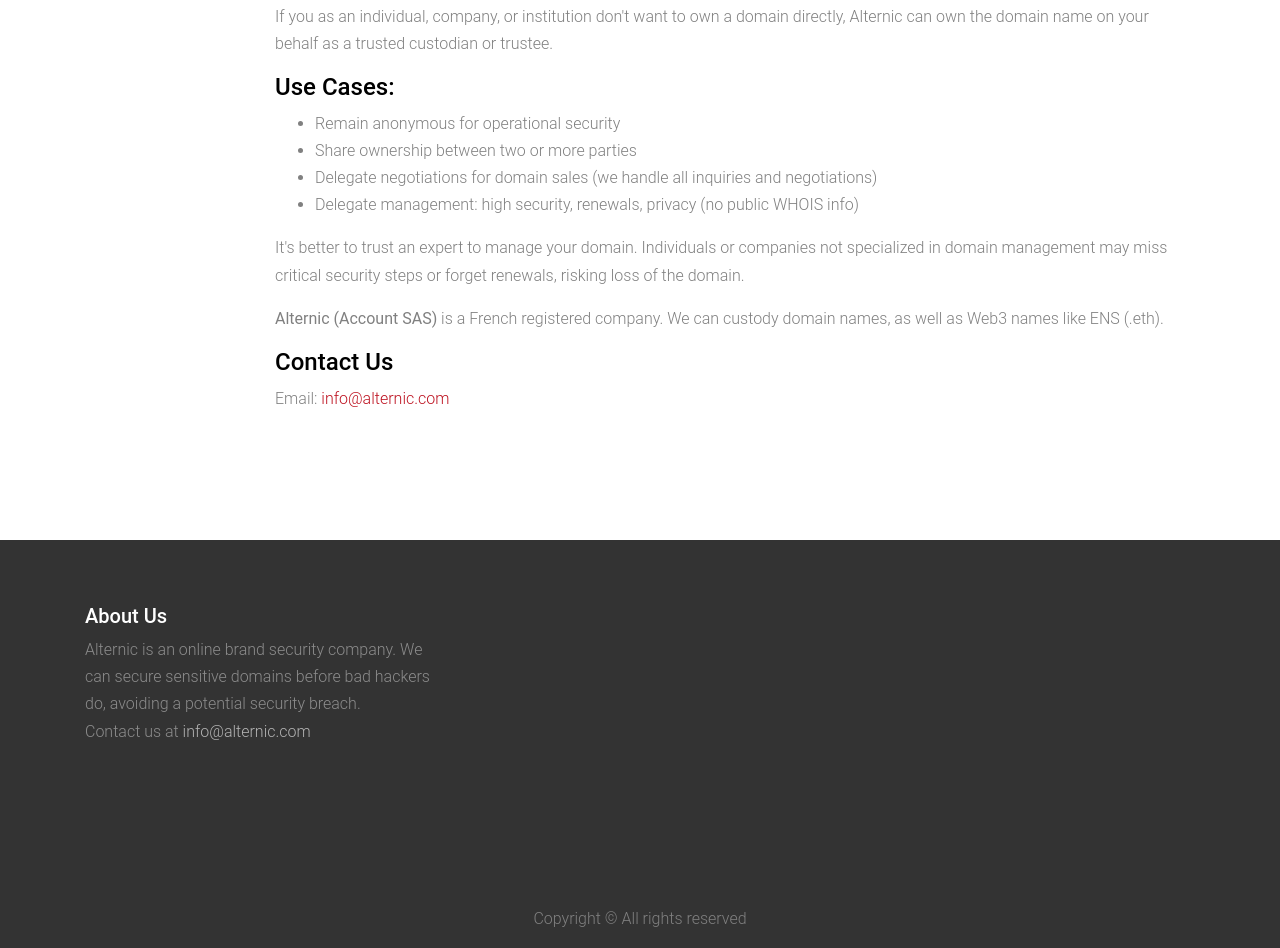
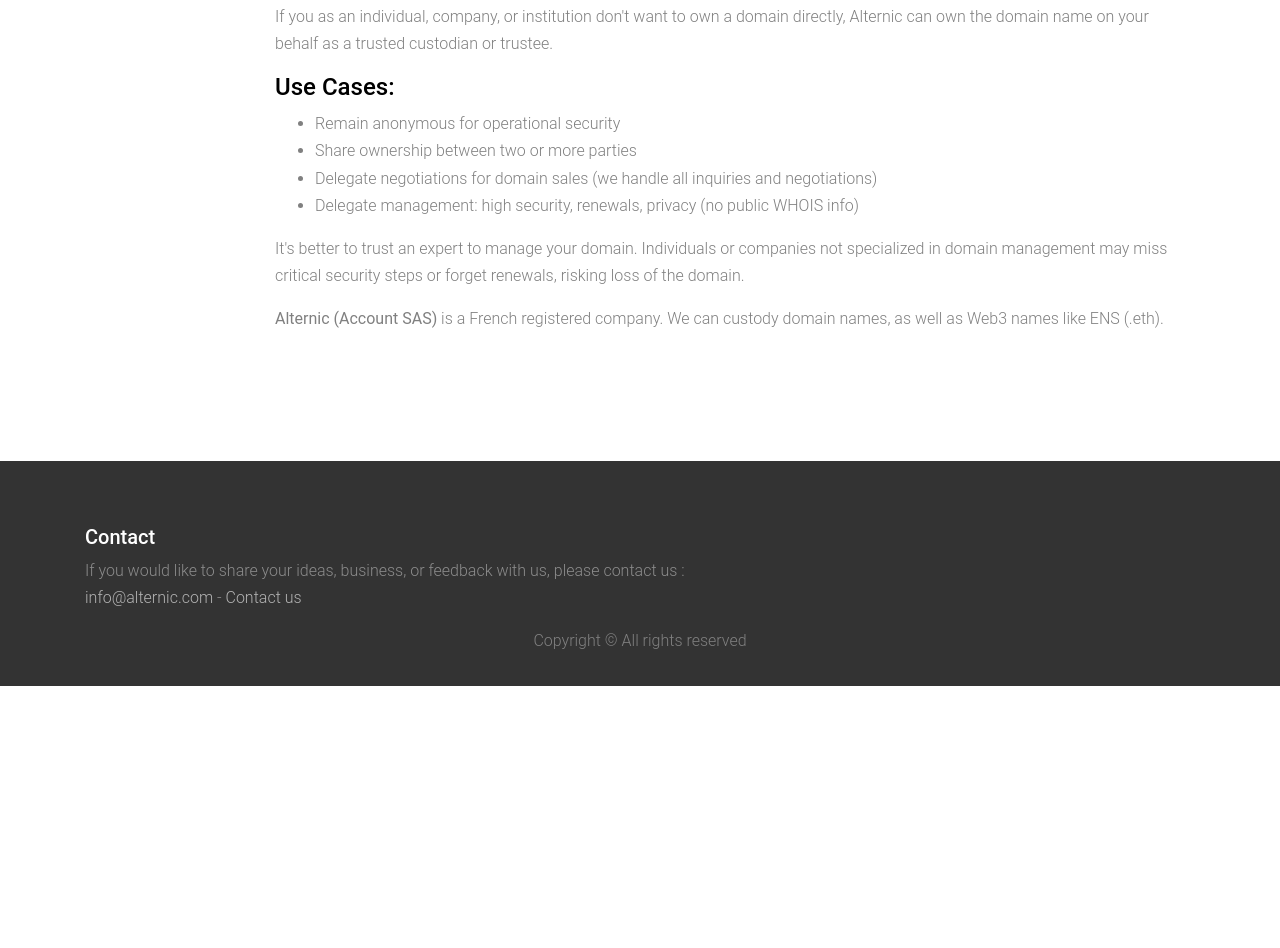
Before and after one commit to AlternicDomains/website, a website: page custody-domain.html in a window 1280 px wide. Shown: the part 421-1369 px from the top of the page. After the commit the page ends 1107 px from the top, so only its background shows below. Drawn offline with Linux system fonts and the light colour scheme.

Commit message:
update footer

```diff
--- a/custody-domain.html
+++ b/custody-domain.html
@@ -67,11 +67,13 @@
                                                 class="icon-menu h3"></span> <span class="menu-text">Menu</span></a>
                                     </div>
                                     <ul class="site-menu main-menu js-clone-nav d-none d-lg-block">
-                                            <li><a href="index.html" class="nav-link text-dark">Home</a></li>
-                                            <li><a href="#what-we-do-section" class="nav-link text-dark">What We Do</a></li>
-                                            <li><a href="custody-domain.html" class="nav-link text-dark">Domain Custody</a></li>
-                                            <li><a href="tokenisation-domain.html" class="nav-link text-dark">Domain Tokenisation</a></li>
-                                            <li><a href="contact.html" class="nav-link text-dark">Contact</a></li>
+                                        <li><a href="index.html" class="nav-link text-dark">Home</a></li>
+                                        <li><a href="#what-we-do-section" class="nav-link text-dark">What We Do</a></li>
+                                        <li><a href="custody-domain.html" class="nav-link text-dark">Domain Custody</a>
+                                        </li>
+                                        <li><a href="tokenisation-domain.html" class="nav-link text-dark">Domain
+                                                Tokenisation</a></li>
+                                        <li><a href="contact.html" class="nav-link text-dark">Contact</a></li>
                                     </ul>
                                 </div>
                             </nav>
@@ -111,8 +113,6 @@
                                     renewals, risking loss of the domain.</p>
                                 <p><strong>Alternic (Account SAS)</strong> is a French registered company. We can
                                     custody domain names, as well as Web3 names like ENS (.eth).</p>
-                                <h4>Contact Us</h4>
-                                <p>Email: <a href="mailto:info@alternic.com">info@alternic.com</a></p>
                             </div>
                         </div>
                     </div>
@@ -122,23 +122,28 @@
         <footer class="site-footer">
             <div class="container" id="contact-section">
                 <div class="row">
-                    <div class="col-lg-4 mb-5 mb-lg-0">
-                        <div class="row mb-5">
-                            <div class="col-12">
-                                <h3 class="footer-heading mb-4">About Us</h3>
-                                <p>Alternic is an online brand security company. We can secure sensitive domains before
-                                    bad hackers do, avoiding a potential security breach.<br>Contact us at <a
-                                        href="mailto:info@alternic.com">info@alternic.com</a></p>
+                    <div class="col-lg-8">
+                        <div class="row">
+                            <div class="col-lg-12">
+                                <h3 class="footer-heading mb-4">Contact</h3>
+                                <p>If you would like to share your ideas, business, or feedback with us, please contact
+                                    us : <br>
+                                    <a href="mailto:info@alternic.com">info@alternic.com</a> - <a
+                                        href="contact.html">Contact us </a>
+                                </p>
                             </div>
                         </div>
                     </div>
-                    <div class="col-lg-3 ml-auto"></div>
-                    <div class="col-lg-4 mb-5 mb-lg-0"></div>
+                    <div class="col-lg-3 ml-auto">
+                    </div>
+                    <div class="col-lg-4 mb-5 mb-lg-0">
+                    </div>
                 </div>
-                <div class="row pt-5 mt-5 text-center">
+                <div class="row text-center">
                     <div class="col-md-12">
                         Copyright &copy;
                         <script>document.write(new Date().getFullYear());</script> All rights reserved
+                        </p>
                     </div>
                 </div>
             </div>
```
Also changed, not shown: contact.html (+7 -16 lines), tokenisation-domain.html (+83 -45 lines).
